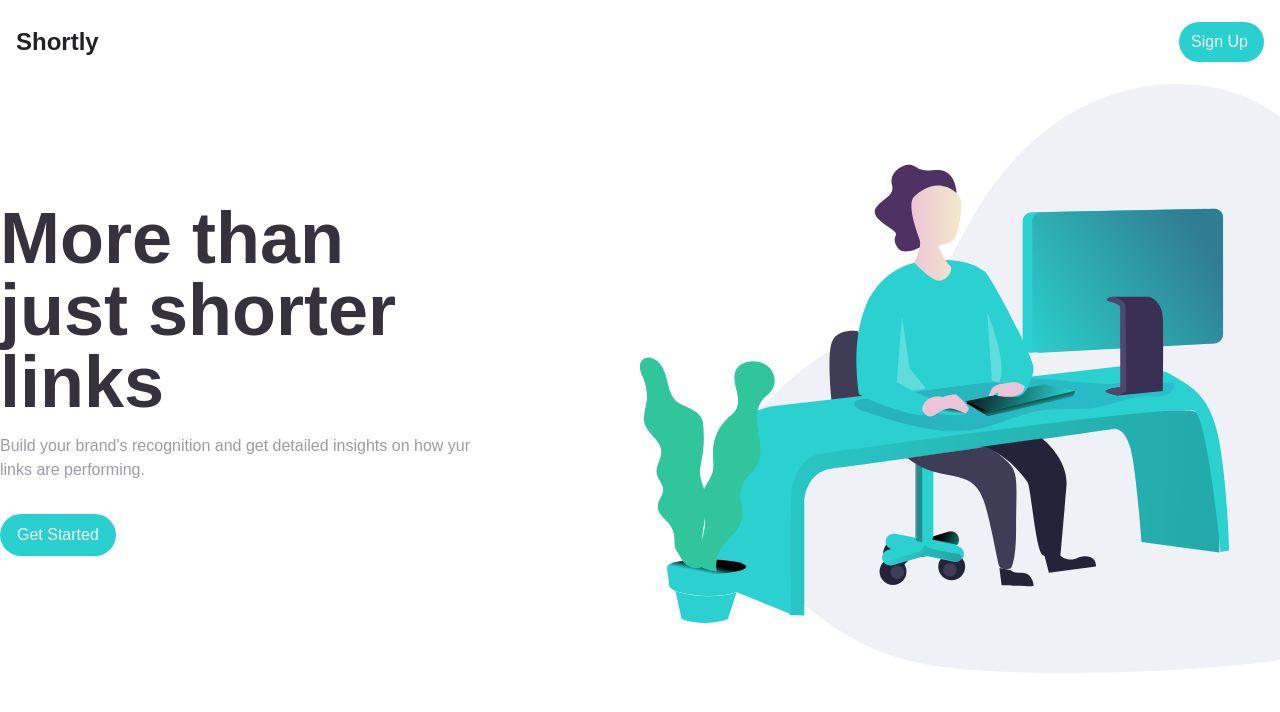
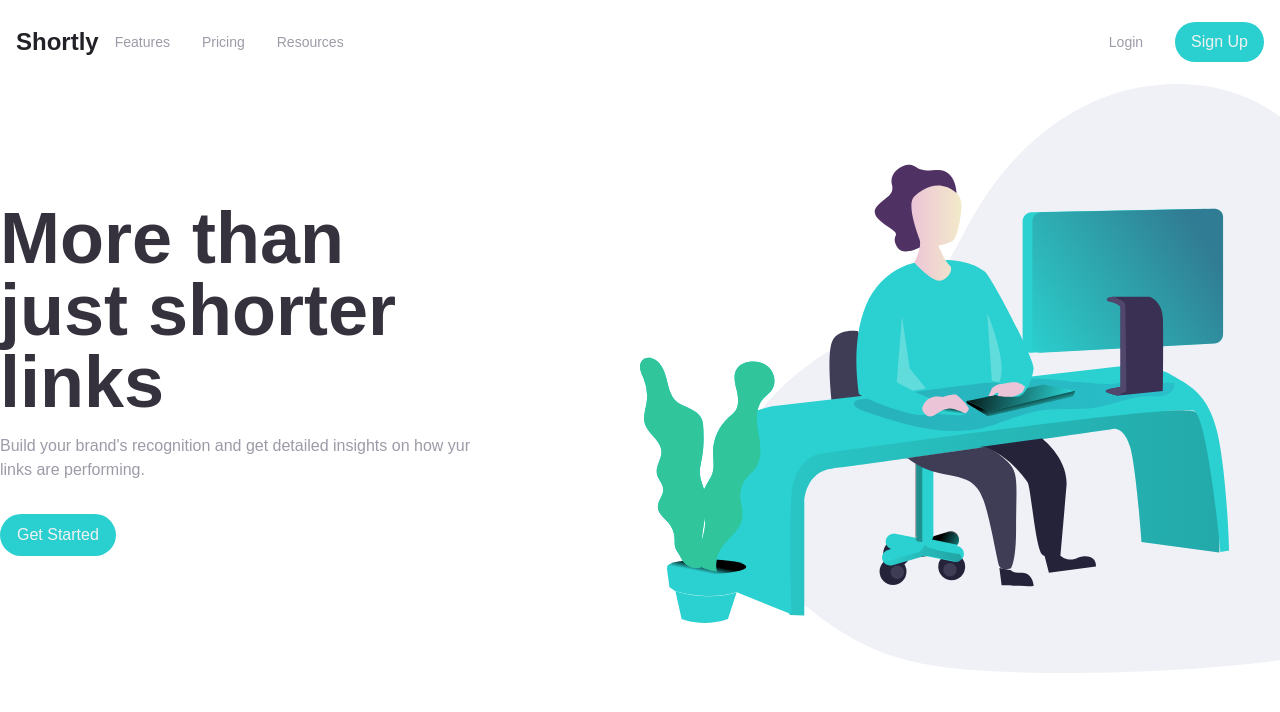
Before and after one commit to Carlos95HD/react-url-shortening, a React (Create React App) app: page / in a window 1280 px wide. Shown: the top 712 px of the page. Built offline with nearby package versions, Linux system fonts and the light colour scheme.

Commit message:
NavBar Styles Updated

```diff
--- a/src/components/ui/NavBar.tsx
+++ b/src/components/ui/NavBar.tsx
@@ -30,7 +30,7 @@ export const NavBar = () => {
           <li className="self-center">
               <a
                 href="/"
-                className="block py-2 pr-4 pl-3 text-white md:text-gray-500 md:border-0 md:hover:text-gray-900 md:p-0"
+                className="block py-2 pr-4 pl-3 md:border-0 md:hover:text-gray-900 md:p-0"
               >
                 Features
               </a>
@@ -38,7 +38,7 @@ export const NavBar = () => {
             <li className="self-center">
               <a
                 href="/"
-                className="block py-2 pr-4 pl-3 text-white md:text-gray-500 md:border-0 md:hover:text-gray-900 md:p-0"
+                className="block py-2 pr-4 pl-3 md:border-0 md:hover:text-gray-900 md:p-0"
               >
                 Pricing
               </a>
@@ -46,7 +46,7 @@ export const NavBar = () => {
             <li className="self-center">
               <a
                 href="/"
-                className="block py-2 pr-4 pl-3 text-white md:text-gray-500 md:border-0 md:hover:text-gray-900 md:p-0"
+                className="block py-2 pr-4 pl-3 md:border-0 md:hover:text-gray-900 md:p-0"
               >
                 Resources
               </a>
@@ -58,7 +58,7 @@ export const NavBar = () => {
             <li className="self-center">
             <a
                 href="/"
-                className="block py-2 pr-4 pl-3 text-white md:text-gray-500 md:border-0 md:hover:text-gray-900 md:p-0"
+                className="block py-2 pr-4 pl-3 md:border-0 md:hover:text-gray-900 md:p-0"
               >
                 Login
               </a>
@@ -66,7 +66,7 @@ export const NavBar = () => {
             <li>
             <a
                 href="/"
-                className="btn btn-primary block py-2 pr-4 pl-3 text-white rounded-full w-full md:w-auto md:border-0 md:hover:disabled:"
+                className="btn btn-primary block py-2 px-4 text-white rounded-full w-full md:w-auto md:border-0 md:hover:disabled:"
               >
                 Sign Up
               </a>
```
